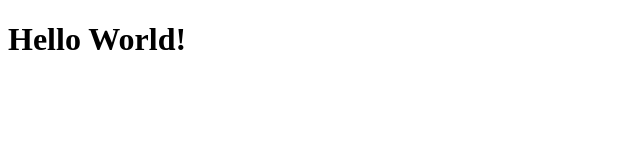
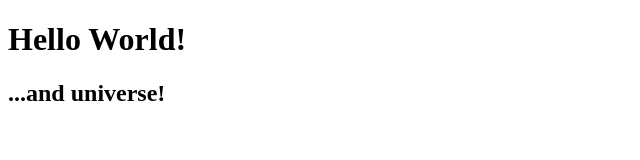
Before and after one commit to pgmystery/git-playground, a plain HTML site: page index.html in a window 1280 px wide. Shown: the whole page, without its empty margins (0-640 px from the left). Drawn offline with Linux system fonts and the light colour scheme.

Commit message:
Add Main

```diff
--- a/index.html
+++ b/index.html
@@ -10,5 +10,10 @@
     <header>
         <h1>Hello World!</h1>
     </header>
+    <main>
+        <h2>
+            ...and universe!
+        </h2>
+    </main>
 </body>
 </html>
```
